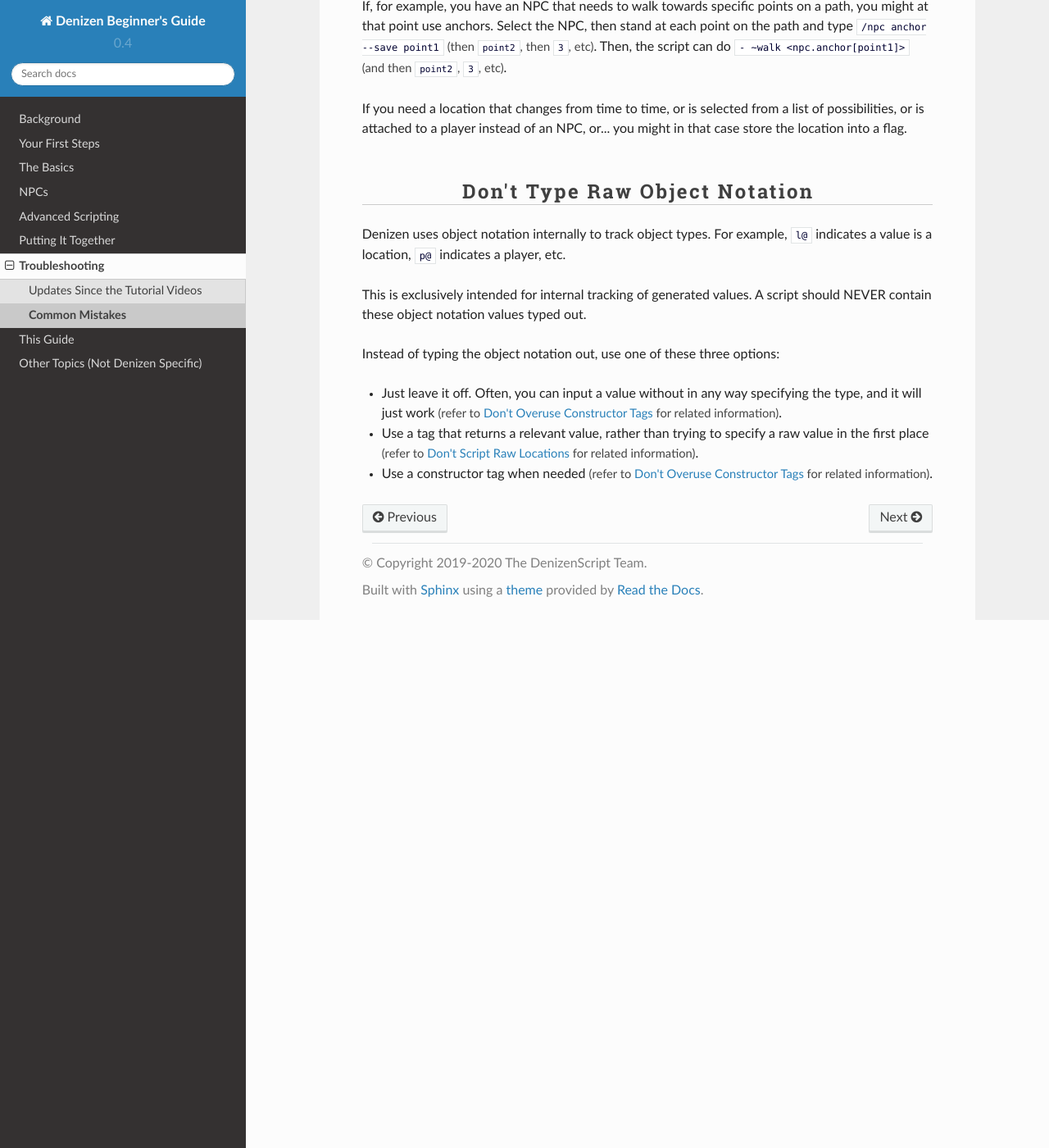
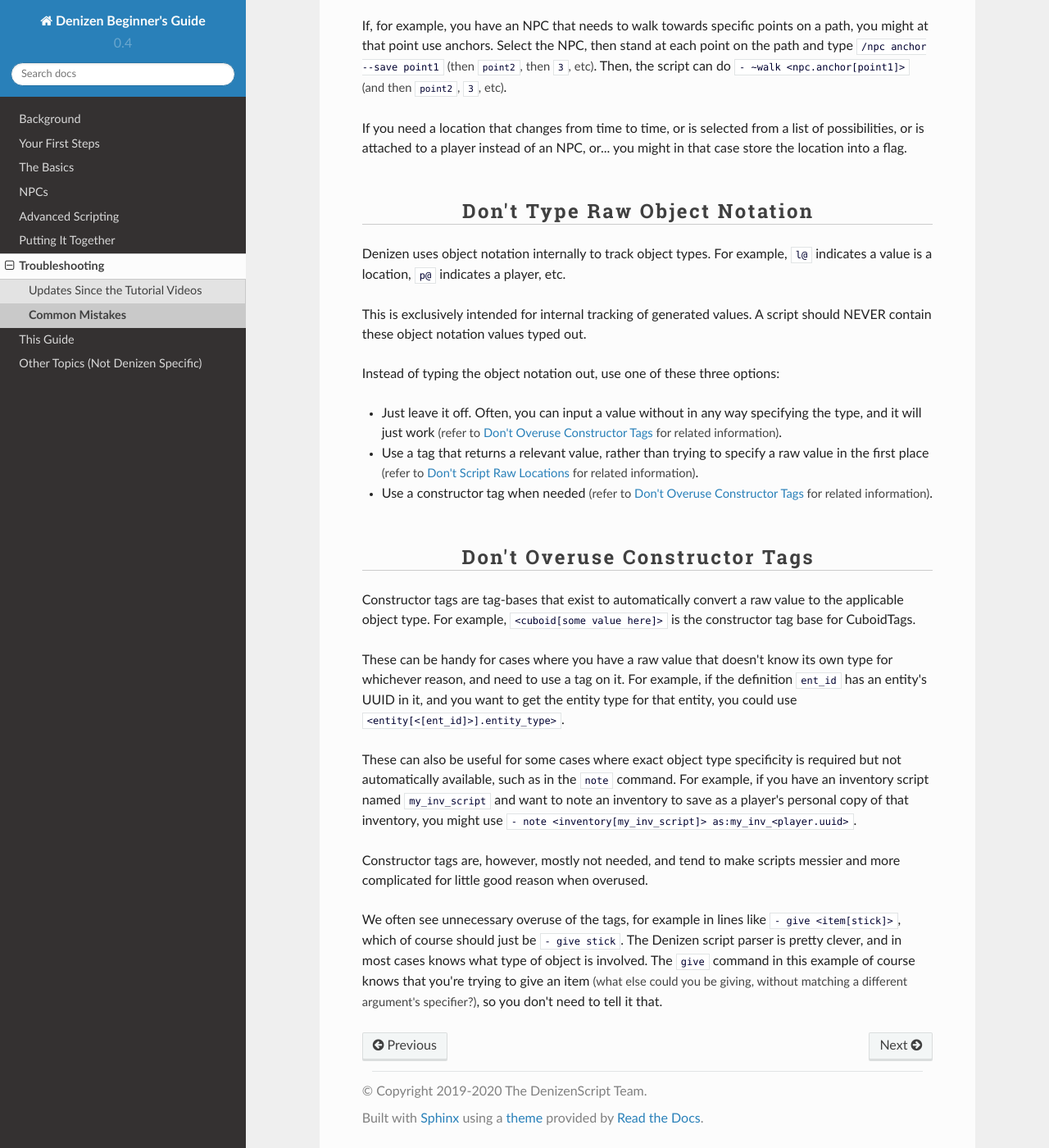
Before and after one commit to DenizenScript/Denizen-Beginners-Guide, a Sphinx documentation site: the page built from source/guides/troubleshooting/common-mistakes.md, in a window 1280 px wide and 1400 px high, scrolled down 13500 px. Shown: the whole window at 82% size. Built offline with Sphinx 7.4.7 and the Read the Docs theme 2.0.0, drawn with Linux system fonts in a browser that asks for light colours; some of the changed text lies outside the part shown.

Commit message:
common mistakes: constructor tag overuse

```diff
--- a/source/guides/troubleshooting/common-mistakes.md
+++ b/source/guides/troubleshooting/common-mistakes.md
@@ -331,3 +331,15 @@ Instead of typing the object notation out, use one of these three options:
 - Just leave it off. Often, you can input a value without in any way specifying the type, and it will just work <span class="parens">(refer to [Don't Overuse Constructor Tags](#don-t-overuse-constructor-tags) for related information)</span>.
 - Use a tag that returns a relevant value, rather than trying to specify a raw value in the first place <span class="parens">(refer to [Don't Script Raw Locations](#don-t-script-raw-locations) for related information)</span>.
 - Use a constructor tag when needed <span class="parens">(refer to [Don't Overuse Constructor Tags](#don-t-overuse-constructor-tags) for related information)</span>.
+
+### Don't Overuse Constructor Tags
+
+Constructor tags are tag-bases that exist to automatically convert a raw value to the applicable object type. For example, `<cuboid[some value here]>` is the constructor tag base for CuboidTags.
+
+These can be handy for cases where you have a raw value that doesn't know its own type for whichever reason, and need to use a tag on it. For example, if the definition `ent_id` has an entity's UUID in it, and you want to get the entity type for that entity, you could use `<entity[<[ent_id]>].entity_type>`.
+
+These can also be useful for some cases where exact object type specificity is required but not automatically available, such as in the `note` command. For example, if you have an inventory script named `my_inv_script` and want to note an inventory to save as a player's personal copy of that inventory, you might use `- note <inventory[my_inv_script]> as:my_inv_<player.uuid>`.
+
+Constructor tags are, however, mostly not needed, and tend to make scripts messier and more complicated for little good reason when overused.
+
+We often see unnecessary overuse of the tags, for example in lines like `- give <item[stick]>`, which of course should just be `- give stick`. The Denizen script parser is pretty clever, and in most cases knows what type of object is involved. The `give` command in this example of course knows that you're trying to give an item <span class="parens">(what else could you be giving, without matching a different argument's specifier?)</span>, so you don't need to tell it that.
```
